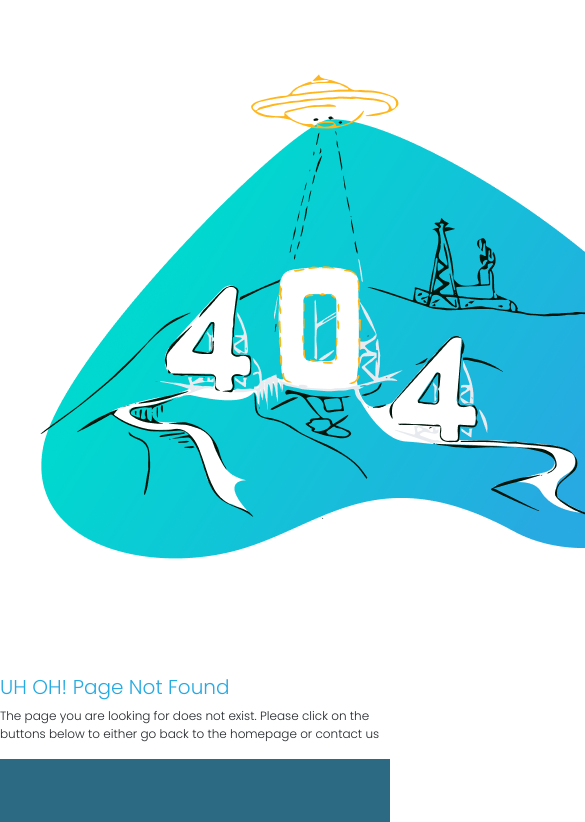
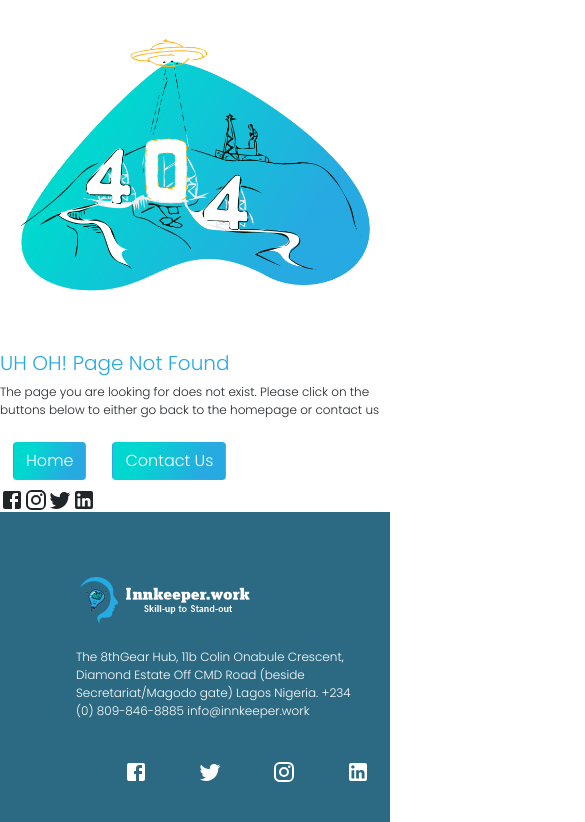
Before and after one commit to innkeeper-work/innkeeper.work_lms, a React (Create React App) app: page /business in a window 390 px wide. Shown: the top 822 px of the page, 585 px wide, since content can reach past the window. Built offline with nearby package versions, Linux system fonts and the light colour scheme.

Commit message:
Started working on Error Page buttons and responsiveness

```diff
--- a/src/components/Buttons.js
+++ b/src/components/Buttons.js
@@ -1,4 +1,4 @@
-import React from "react";
+import React from 'react';
 
 export const SignInButton = () => {
   return (
@@ -56,3 +56,17 @@ export const SendButton = () => {
     </button>
   );
 };
+export const Home = () => {
+  return (
+    <button type="button" className="btn callToAction">
+      Home
+    </button>
+  );
+};
+export const ContactUs = () => {
+  return (
+    <button type="button" className="btn callToAction">
+      Contact Us
+    </button>
+  );
+};
--- a/src/pages/Error404.js
+++ b/src/pages/Error404.js
@@ -1,14 +1,18 @@
-import React from "react";
-import img404 from "../images/404.png";
+import React from 'react';
+import img404 from '../images/404.png';
+import FacebookIcon from '@material-ui/icons/Facebook';
+import TwitterIcon from '@material-ui/icons/Twitter';
+import InstagramIcon from '@material-ui/icons/Instagram';
+import LinkedInIcon from '@material-ui/icons/LinkedIn';
 
-// import { Home } from "../components/Buttons";
-// import { ContactUs } from "../components/Buttons";
+import { Home } from '../components/Buttons';
+import { ContactUs } from '../components/Buttons';
 
 const Error404 = () => {
   return (
-    <div className="row g-5">
-      <div class="col-md-7">
-        <img src={img404} alt="error_page" />
+    <div className="row">
+      <div className="col-md-6 col-lg-6 col-sm-6 col-xs-12 g-0">
+        <img className="card-img-top" src={img404} alt="error_page" />
       </div>
       <div className="col-md-5 m-auto">
         <h5 className="herotextColored">UH OH! Page Not Found</h5>
@@ -16,12 +20,18 @@ const Error404 = () => {
           The page you are looking for does not exist. Please click on the
           buttons below to either go back to the homepage or contact us
         </p>
-        {/* <div className="btn">
+        <div className="btn">
           <Home />
         </div>
         <div className="btn">
           <ContactUs />
-        </div> */}
+        </div>
+        <div>
+          <FacebookIcon />
+          <InstagramIcon />
+          <TwitterIcon />
+          <LinkedInIcon />
+        </div>
       </div>
     </div>
   );
--- a/src/sassfiles/app.css
+++ b/src/sassfiles/app.css
@@ -152,4 +152,8 @@ body p {
 .faqBg {
   background-color: #e6f4f1;
 }
+
+.row {
+  --bs-gutter-x: 0rem;
+}
 /*# sourceMappingURL=app.css.map */
--- a/src/sassfiles/app.scss
+++ b/src/sassfiles/app.scss
@@ -127,3 +127,8 @@ body {
 .faqBg {
   background-color: $heroFooter2Color;
 }
+
+//Removed gutter-x from all row classes in order to removed horizontal scrolling from the entire pages
+.row {
+  --bs-gutter-x: 0rem;
+}
```
Also changed, not shown: src/sassfiles/app.min.css (+1 -1 lines), 2 other files (tests, documents, lock files or other folders).
